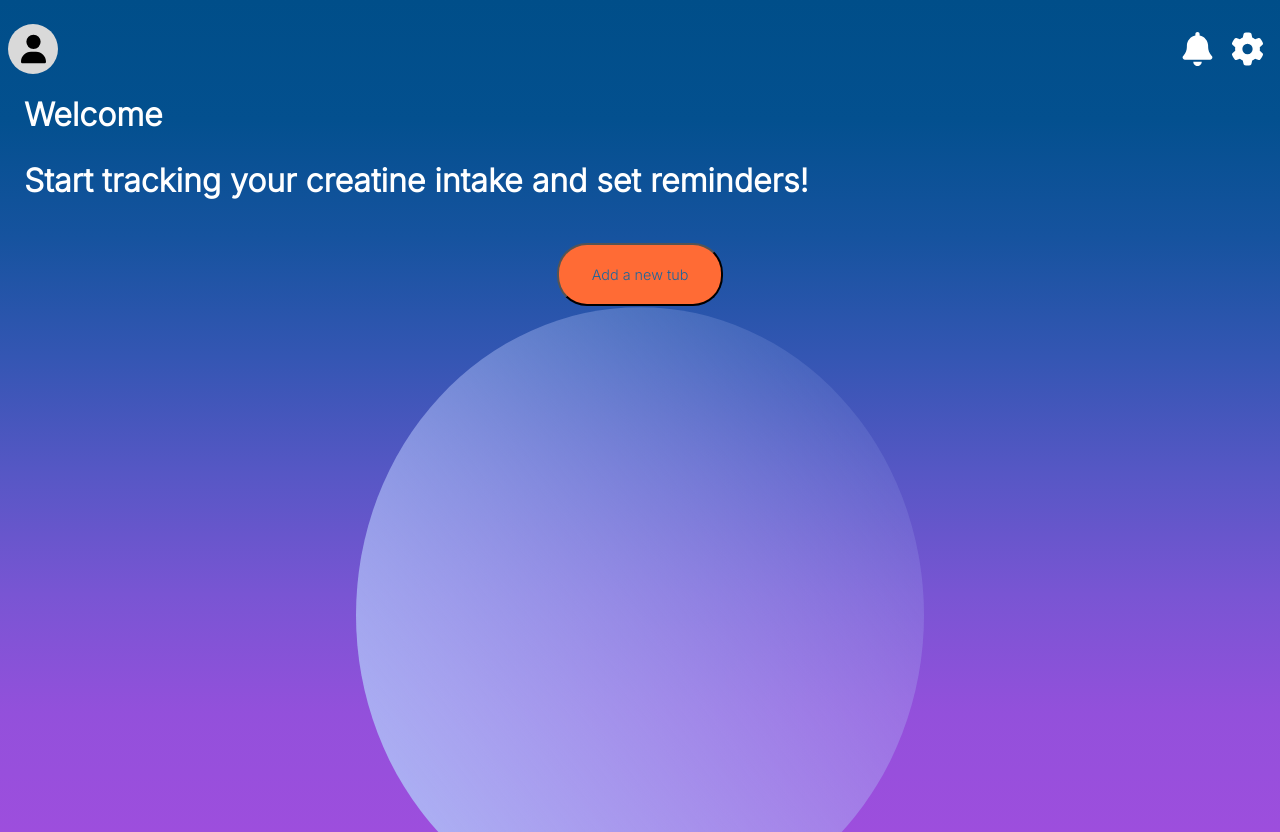
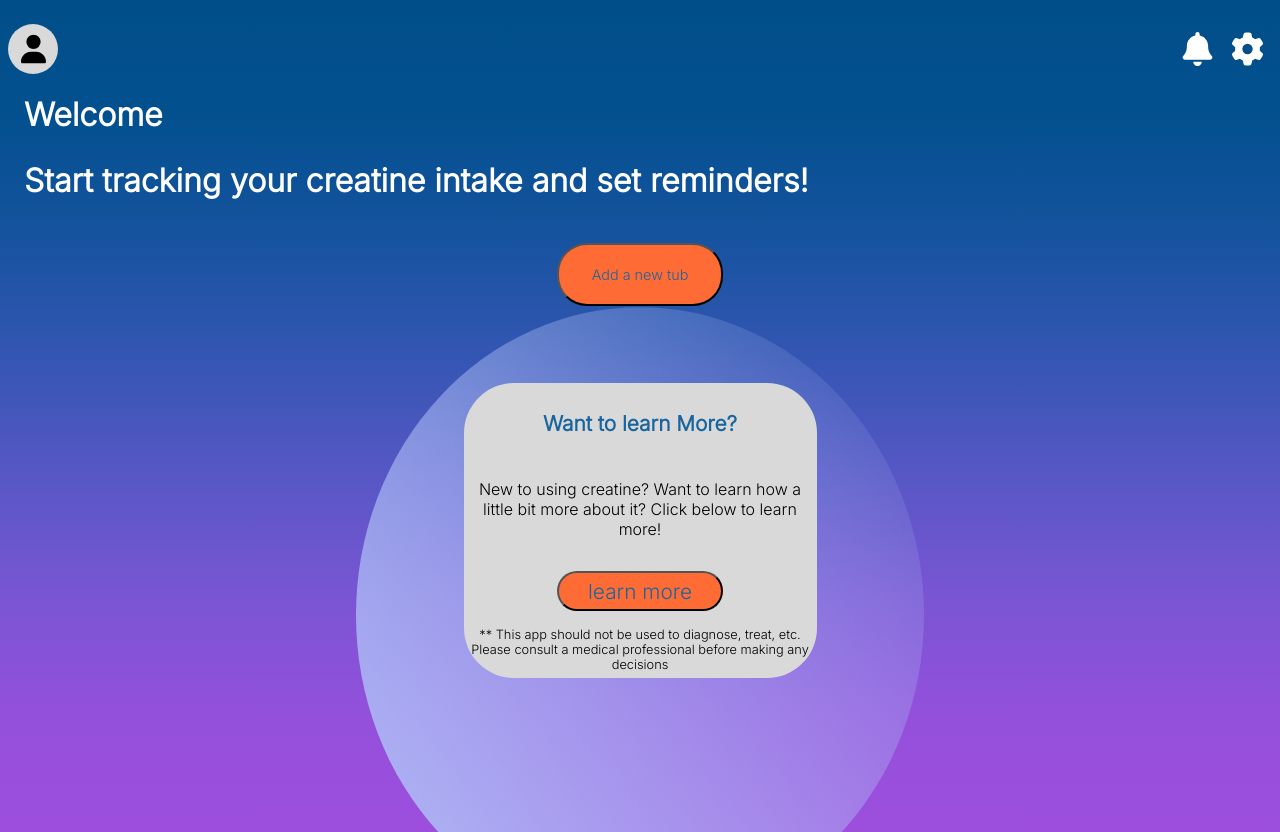
Before and after one commit to kbongco/creatine-reminder-4-u, a React (Vite) app: page /home in a window 1280 px wide. Built offline with nearby package versions, Linux system fonts and the light colour scheme; no server answers.

Commit message:
added navbar, added card information

```diff
--- a/src/Layout/NavBar/NavBar.tsx
+++ b/src/Layout/NavBar/NavBar.tsx
@@ -2,7 +2,7 @@ import { faBell, faGear, faUser } from '@fortawesome/free-solid-svg-icons';
 import { FontAwesomeIcon } from '@fortawesome/react-fontawesome';
 import './NavBar.scss';
 
-export default function NavBar({ children }: any) {
+export default function NavBar() {
   return (
     <>
       <div className='navbar-container'>
@@ -23,7 +23,6 @@ export default function NavBar({ children }: any) {
       </div>
 
       <div className='circle'>
-        {children}
       </div>
     </>
   )
--- a/src/Screens/HomeDashboard/Home.scss
+++ b/src/Screens/HomeDashboard/Home.scss
@@ -16,3 +16,29 @@
   display: flex;
   justify-content: center;
 }
+
+.home-card-container {
+  display: flex;
+  justify-content: center;
+  height: 450px;
+  align-items: center;
+  position: relative;
+
+  .learn-more-body-text {
+    text-align: center;
+    color: #000;
+
+    .learn-more-button-container {
+      display: flex;
+      justify-content: center;
+    }
+  }
+
+  .learnmore-disclaimer {
+    .learnmore-text {
+      color: #000;
+      font-size: 0.8rem;
+      text-align: center;
+    }
+  }
+}
--- a/src/Screens/HomeDashboard/Home.tsx
+++ b/src/Screens/HomeDashboard/Home.tsx
@@ -1,9 +1,27 @@
 import NavBar from "../../Layout/NavBar/NavBar";
 import Button from "../../components/Button/Button";
+import Card from "../../components/Card/Card";
 import { ButtonSizes } from "../../enums/component-enums";
 import './Home.scss';
 
 export default function Home() {
+  const wantToLearnMore = 'Want to learn More?'
+  const learnMoreBody = (
+    <div className='learn-more-body-text'>
+      <p>New to using creatine? Want to learn how a little bit more about it? Click below to learn more!</p>
+      <div className='learn-more-button-container'>
+        <Button
+          label='learn more'
+          size={ButtonSizes.Medium}
+        />
+        </div>
+    </div>
+  )
+  const learnMoreDisclaimer = (
+    <div className='learnmore-disclaimer'>
+      <p className='learnmore-text'>** This app should not be used to diagnose, treat, etc. Please consult a medical professional before making any decisions</p>
+    </div>
+  )
   return (
     <>
       <NavBar />
@@ -16,6 +34,15 @@ export default function Home() {
           label='Add a new tub'
           size={ButtonSizes.Default} />
       </div>
+
+      <div className='home-card-container'>
+        <Card
+          size='medium-card'
+          header={wantToLearnMore}
+          body={learnMoreBody}
+          footer={learnMoreDisclaimer}
+        />
+      </div>
     </>
   )
 }
--- a/src/components/Card/Card.scss
+++ b/src/components/Card/Card.scss
@@ -64,4 +64,21 @@
       }
     }
   }
+
+  &.medium-card {
+    height: 295px;
+    width: 353px;
+    background-color: #d9d9d9;
+  }
+
+  .card-header {
+    text-align: center;
+    height: 80px;
+    display: flex;
+    justify-content: center;
+    align-items: center;
+    h1 {
+      font-size: 1.3rem;
+    }
+  }
 }
```
